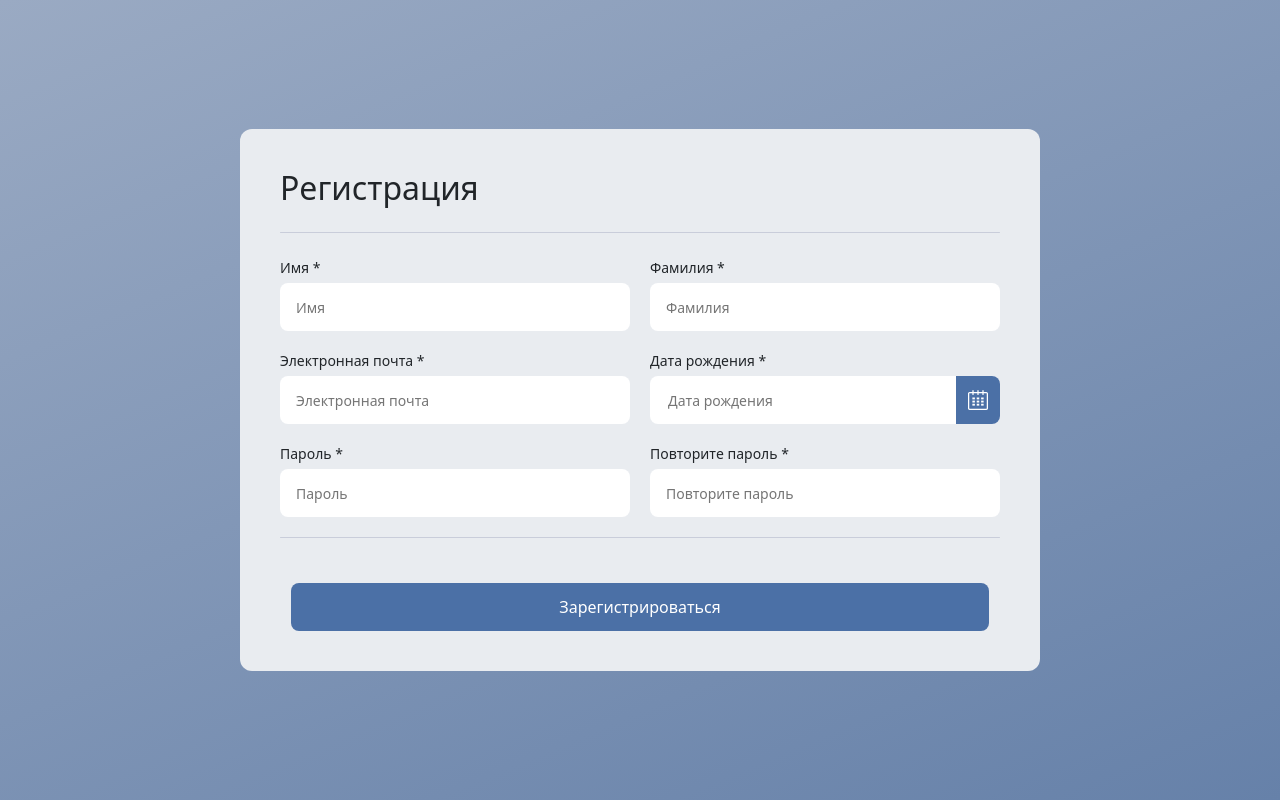
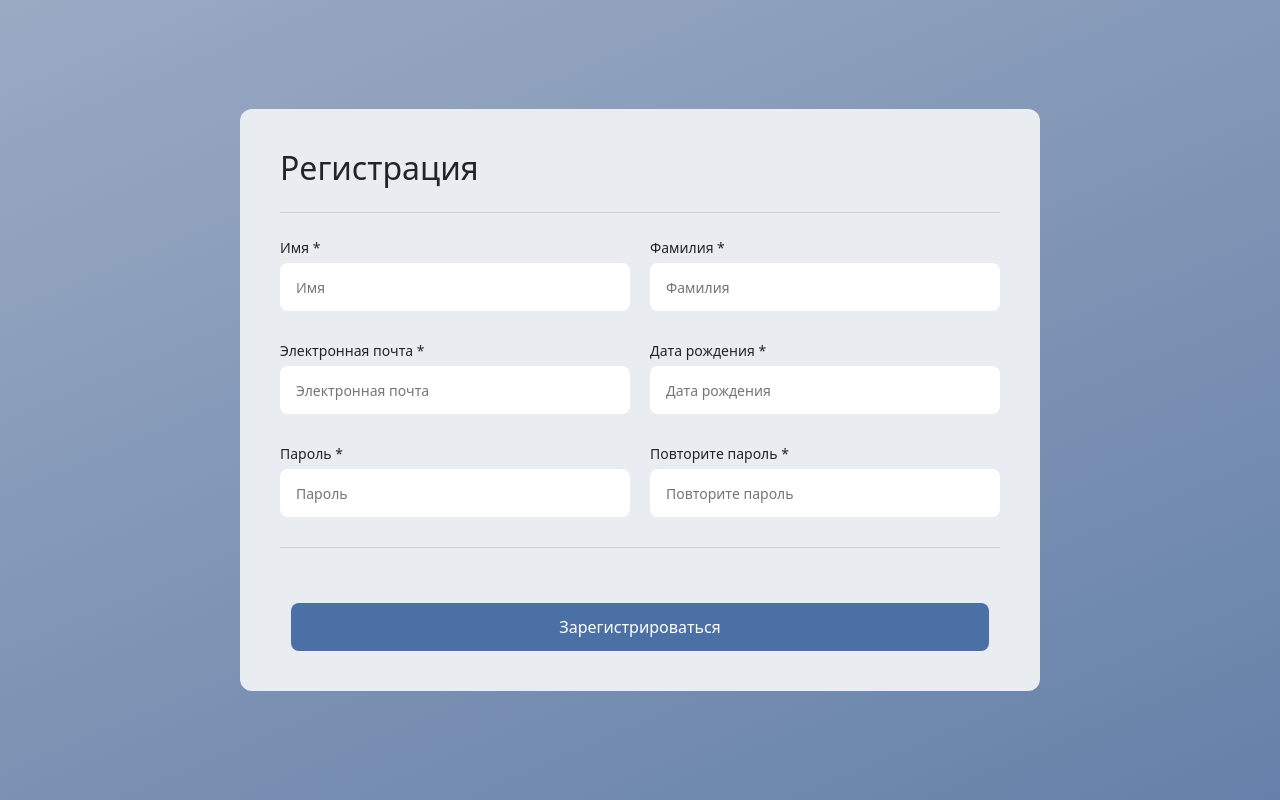
Before and after one commit to RomanovAnton/23devs-test-task, an Angular app: page /signup in a window 1280 px wide. Built offline with nearby package versions, Linux system fonts and the light colour scheme.

Commit message:
fix: datepicker input fix

```diff
--- a/src/app/components/sign-up/sign-up.component.html
+++ b/src/app/components/sign-up/sign-up.component.html
@@ -21,21 +21,18 @@
 
         <div class="form__label">
             Дата рождения *
-            <div class="form__datepicker">
             <input
                 ngbDatepicker
                 #d="ngbDatepicker"
                 [(ngModel)]="date"
-                    (navigate)="date = { year: 2013, month: 2 }"
                 placeholder="Дата рождения"
                 formControlName="birthday"
                 [minDate]="minDate"
                 [maxDate]="maxDate"
+                (click)="d.toggle()"
+                class="form__input"
+                readonly
             />
-                <button (click)="d.toggle()" type="button" class="form__datepicker-btn">
-                    <img src="/assets/datepicker-icon.svg" alt="datepicker-icon" />
-                </button>
-            </div>
         </div>
 
         <label class="form__label">
--- a/src/app/components/sign-up/sign-up.component.ts
+++ b/src/app/components/sign-up/sign-up.component.ts
@@ -13,7 +13,7 @@ export class SignUpComponent {
 
     date!: { year: number; month: number };
     minDate = { year: 1900, month: 1, day: 1 };
-    maxDate = { year: new Date().getFullYear(), month: 1, day: 1 };
+    maxDate = { year: new Date().getFullYear(), month: new Date().getMonth(), day: new Date().getDay() };
 
     constructor(private fb: FormBuilder) {}
 
--- a/src/scss/_mixins.scss
+++ b/src/scss/_mixins.scss
@@ -2,7 +2,8 @@
     width: 100%;
     display: grid;
     grid-template-columns: repeat(2, 1fr);
-    gap: 20px;
+    column-gap: 20px;
+    row-gap: 30px;
 
     @media screen and (max-width: 767px) {
         grid-template-columns: 1fr;
```
Lines whose indentation alone changed are shown as unchanged.
